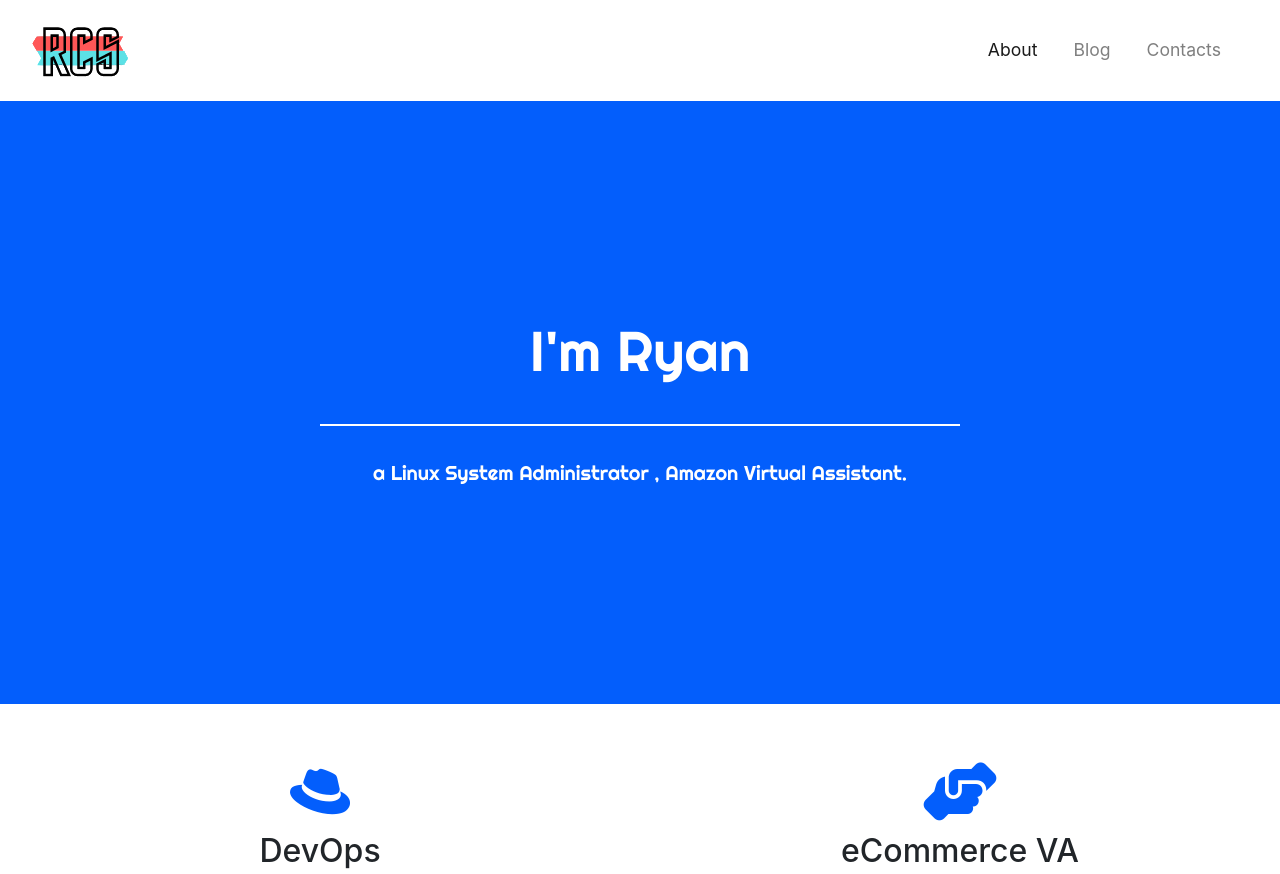
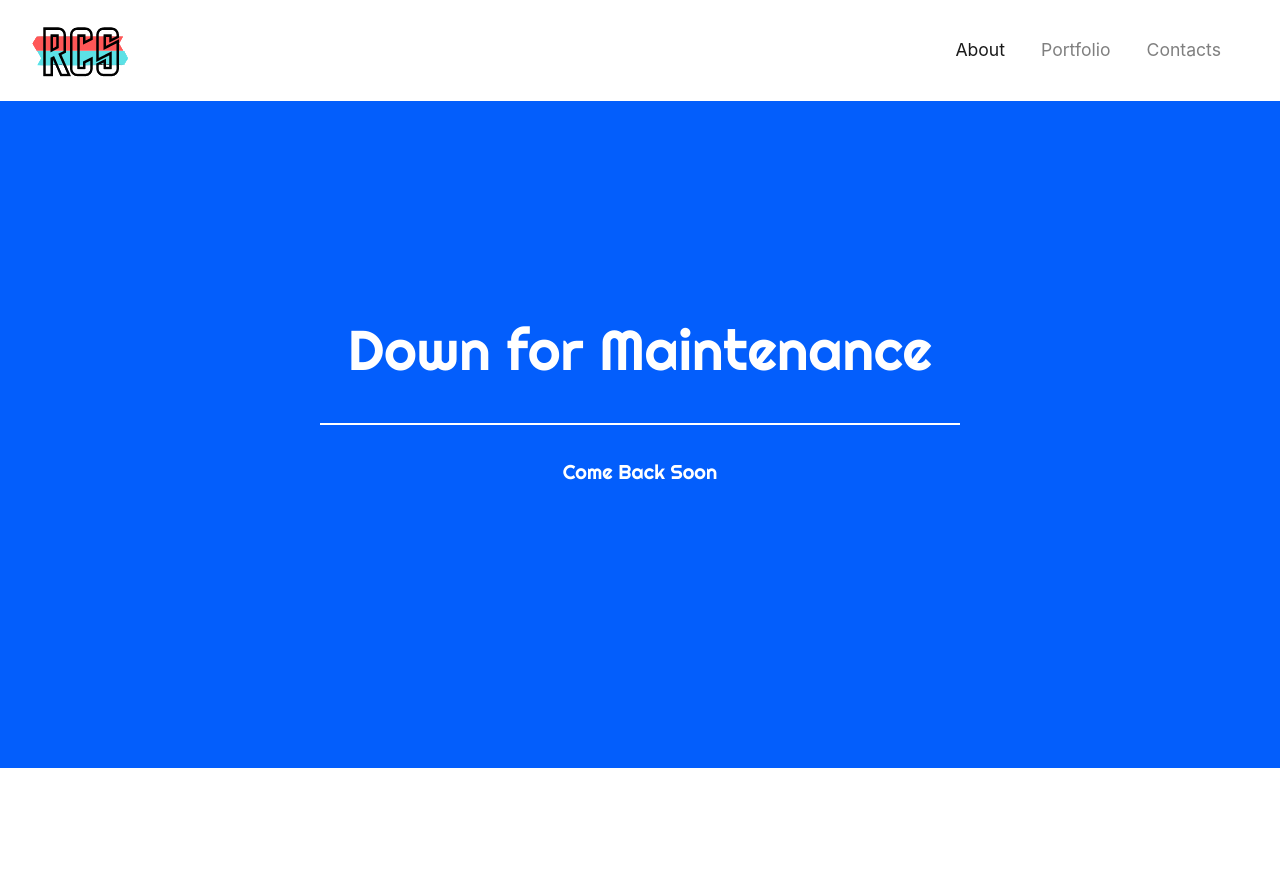
Before and after one commit to rccsantos/rccsantos.github.io, a plain HTML site: page index.html in a window 1280 px wide. Shown: the top 874 px of the page. After the commit the page ends 800 px from the top, so only its background shows below. Drawn offline with nearby package versions, Linux system fonts and the light colour scheme.

Commit message:
Maintenance

```diff
--- a/css/style.css
+++ b/css/style.css
@@ -43,12 +43,12 @@ body, html {
 
 .display-4 {
     font-family: 'Righteous', cursive;
-    margin-top: 200px;
+    margin-top: 300px;
 }
 
 .lead {
     font-family: 'Righteous', cursive;
-    margin-bottom: 200px;
+    margin-bottom: 265px;
 }
 
 .display-border {
--- a/index.html
+++ b/index.html
@@ -15,7 +15,7 @@
 </head>
 <body>
 <!-- Navigation -->
-<nav class="navbar navbar-expand-md navbar-light sticky-top">
+<nav class="navbar navbar-expand-md navbar-light fixed-top">
 <div class="container-fluid">
     <a class="navbar-brand" href="#"><img src="img/my_logo.png"></a>
     <button class="navbar-toggler" type="button" data-toggle="collapse" data-target="#navbarResponsive">
@@ -27,7 +27,7 @@
                 <a class="nav-link" href="index.html">About</a>
             </li>
             <li class="nav-item">
-                <a class="nav-link" href="#">Blog</a>
+                <a class="nav-link" href="#">Portfolio</a>
             </li>
             <li class="nav-item">
                 <a class="nav-link" href="#">Contacts</a>
@@ -40,17 +40,24 @@
 <!--- Welcome Section -->
 <div class="container-fluid padding">
     <div class="row welcome text-center">
-        <div class="col-12">
+        <!--<div class="col-12">
             <h1 class="display-4">I'm Ryan</h1>
         </div>
         <hr>
         <div class="col-12">
             <p class="lead">a Linux System Administrator , Amazon Virtual Assistant.</p>
+        </div>-->
+        <div class="col-12">
+            <h1 class="display-4">Down for Maintenance</h1>
+        </div>
+        <hr>
+        <div class="col-12">
+            <p class="lead">Come Back Soon</p>
         </div>
     </div>
 </div>
 
-<!--- Two Column Section -->
+<!--- Two Column Section
 <div class="container-fluid padding">
     <div class="row padding">
         <div class="col-lg-6 display-border">
@@ -77,9 +84,9 @@
             </p>
         </div>
     </div>
-</div>
+</div>-->
 
-<!--- Hire Me Section -->
+<!--- Hire Me Section
 <div class="container-fluid padding">
     <div class="row text-center">
         <div class="col-12">
@@ -91,9 +98,9 @@
             <a href="mailto: santos1998ryan@yahoo.com" class="btn-message">Start a conversation</a>
         </div>
     </div>
-</div>
+</div>-->
 
-<!--- Footer -->
+<!--- Footer
 <div class="footer">
     <ul>
         <li><a href="https://twitter.com/@ryanchrisss" target="_blank"><i class="fa fa-twitter" aria-hidden="true" style="color:#fff"></i></a></li>
@@ -101,6 +108,6 @@
         <li><a href="https://linkedin.com/in/rccsantos18" target="_blank"><i class="fa fa-linkedin" aria-hidden="true" style="color:#fff"></i></a></li>
     </ul>
     <p>&#169; 2020 Ryan Santos. All rights reserved.</p>
-</div>
+</div>-->
 </body>
 </html>
```
